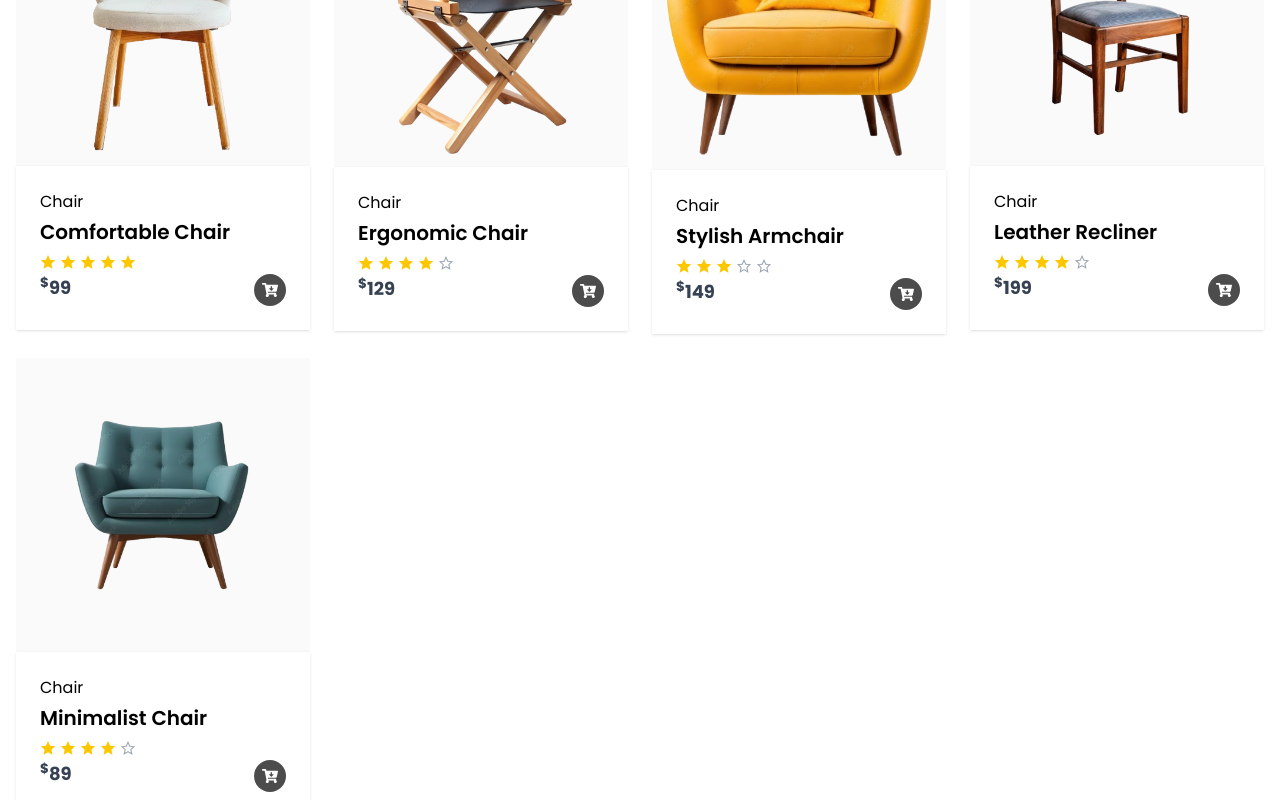
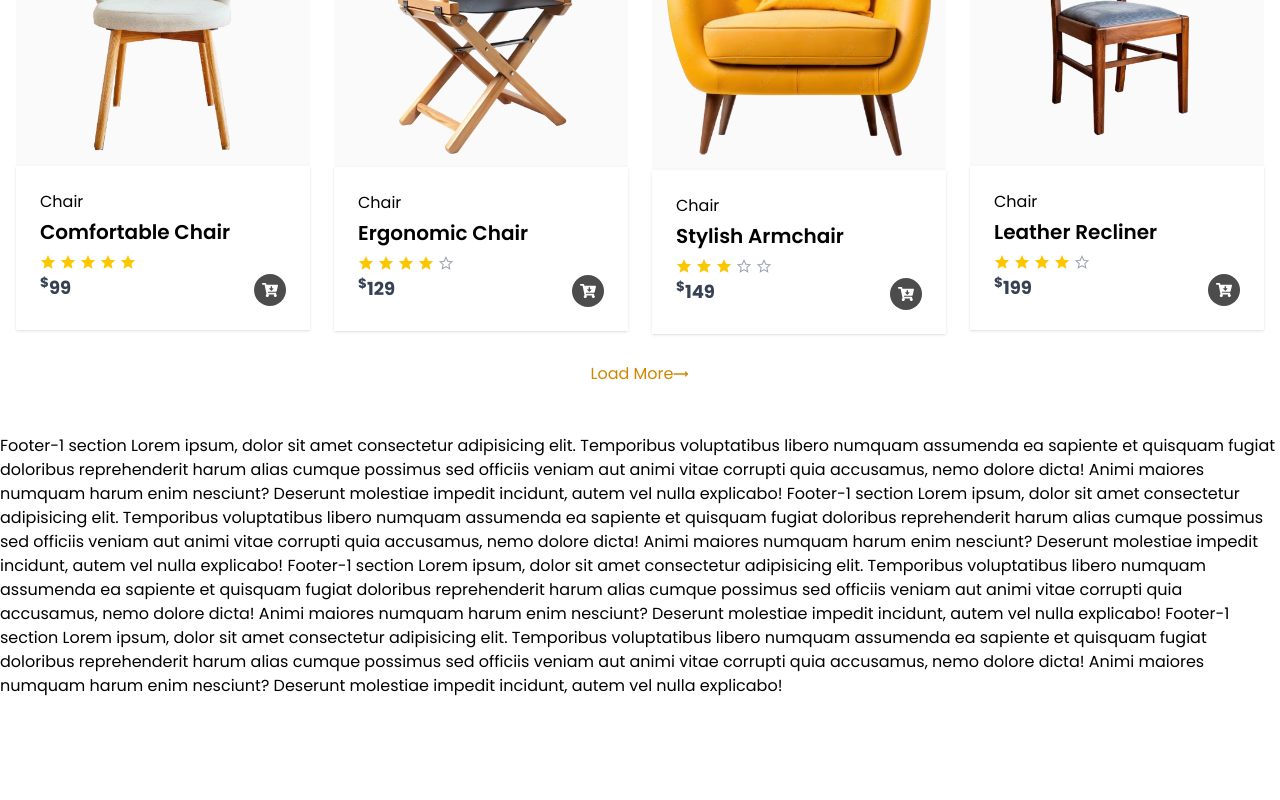
Before and after one commit to arifstk/A.H_Furniture, a React (Vite) app: page / in a window 1280 px wide. Shown: the part 1552-2352 px from the top of the page. After the commit the page ends 2250 px from the top, so only its background shows below. Built offline with nearby package versions, Linux system fonts and the light colour scheme.

Commit message:
initial commit

```diff
--- a/src/pages/shop/Products.jsx
+++ b/src/pages/shop/Products.jsx
@@ -1,13 +1,17 @@
 import React, { useState } from 'react';
 import { products } from './../../utils/Products';
 import ProductCard from './ProductCard';
+import { CgArrowLongRight } from "react-icons/cg";
 
 const Products = ({headline}) => {
   const categories = ["Chair", "Beds", "Sofa", "Lamp"];
   const [selectedCategory, setSelectedCategory] = useState("Chair");
+  const [visibleProduct, setVisibleProduct] = useState(4);
   const filteredProducts = products.filter((product) => product.category === selectedCategory);
 
-
+  const loadMoreProducts = ()=> {
+    setVisibleProduct((prev)=> prev + 4);
+  }
 
   return (
     <div>
@@ -20,7 +24,8 @@ const Products = ({headline}) => {
             {
               categories.map((category) =>(
                 <button onClick={() => {
-                  setSelectedCategory(category)
+                  setSelectedCategory(category);
+                  setVisibleProduct(4);
                 }}
                 key={category} className={`py-1.5 sm:px-5 px-8 rounded-full hover:bg-gray-400 hover:text-white transitions-colors cursor-pointer ${selectedCategory === category ? 'bg-gray-400 text-white':''}`}>{category}</button>
               ))
@@ -31,12 +36,19 @@ const Products = ({headline}) => {
         {/* Products Grid  */}
         <div className='grid grid-cols-1 sm:grid-cols-2 md:grid-cols-4 gap-6'>
           {
-            filteredProducts.map((product, index) => ( //instead of products "filteredProducts"
+            filteredProducts.slice(0, visibleProduct).map((product, index) => ( //instead of products "filteredProducts"
               <ProductCard key={index} product={product} />
             ))
           }
         </div>
-
+          {/* Load More button */}
+        {
+          visibleProduct < filteredProducts.length && (
+            <div className='flex flex-row justify-center items-center m-4 p-3'>
+              <button className='flex items-center text-yellow-600 hover:text-yellow-800 cursor-pointer' onClick={loadMoreProducts}>Load More<CgArrowLongRight/> </button>
+            </div>
+          )
+        }
       </div>
     </div>
   );
```
